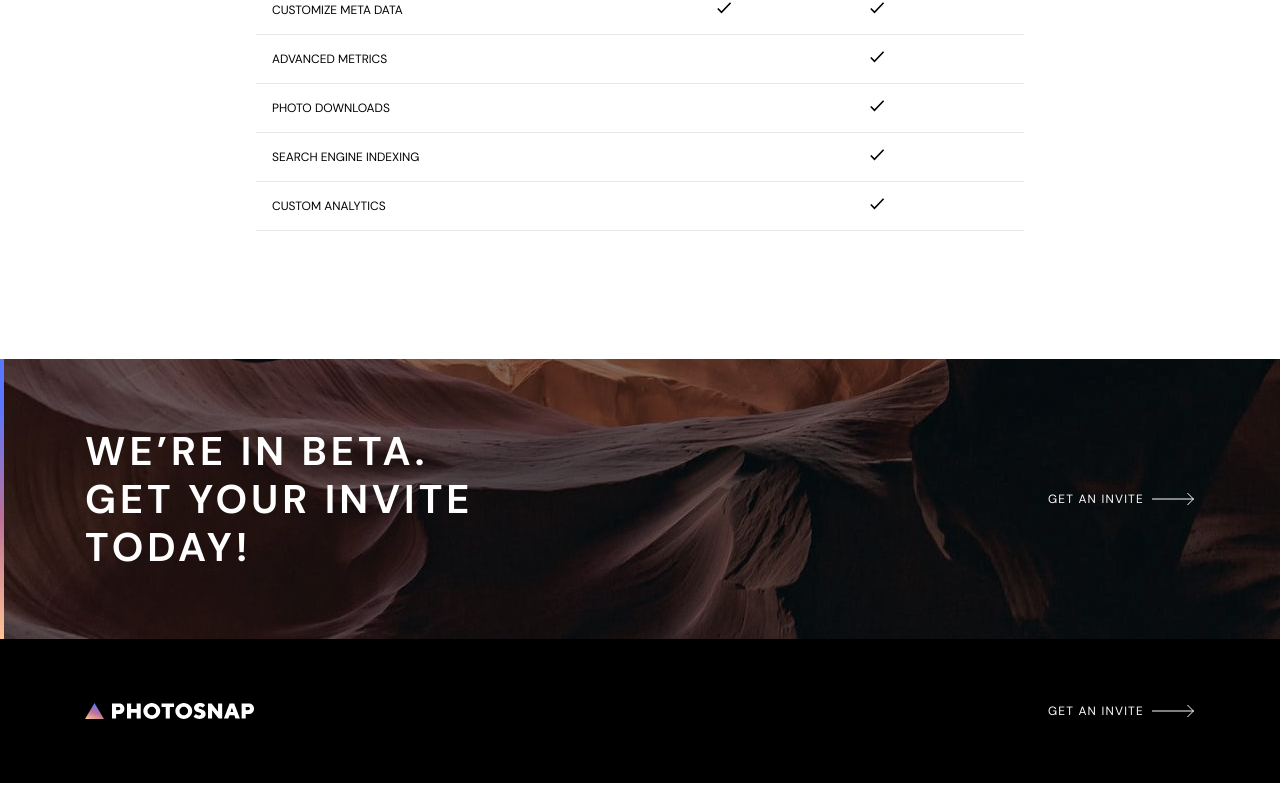
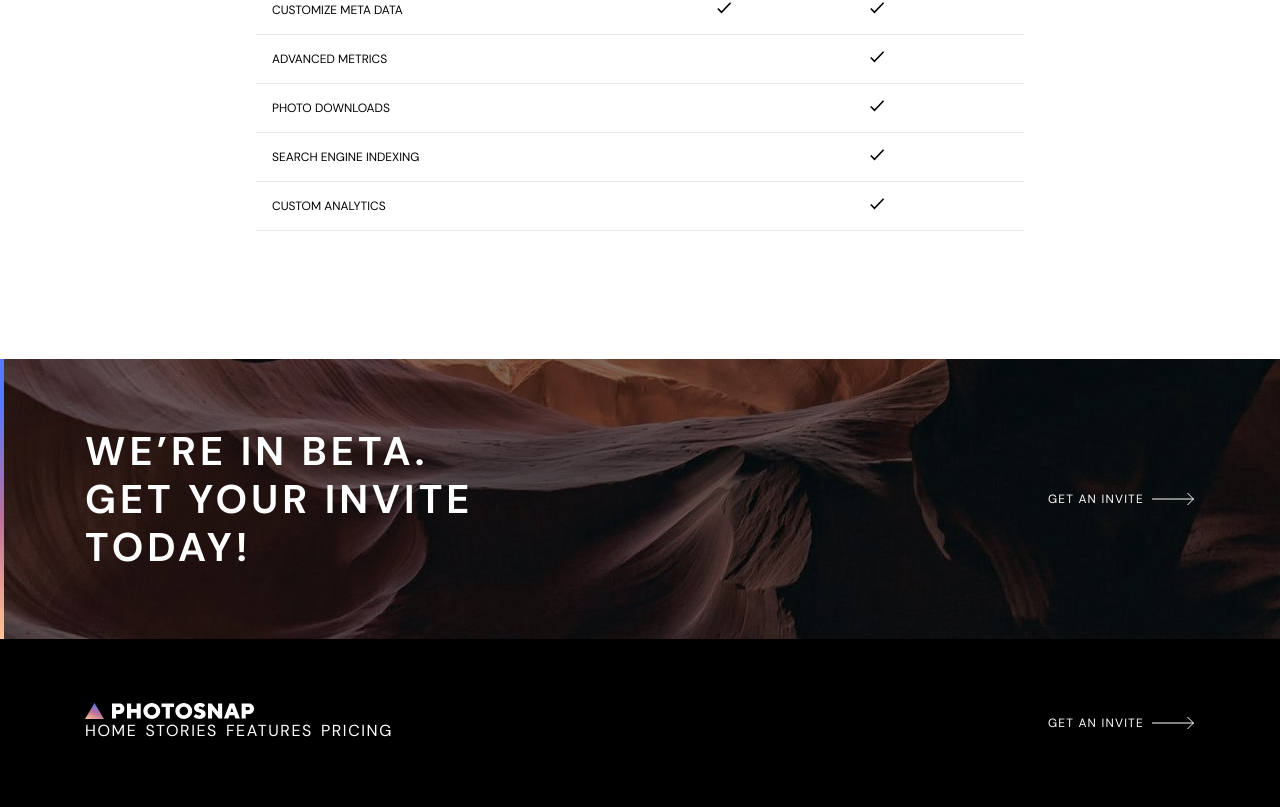
Before and after one commit to dominikrubroeder/photosnap-multi-page-website, a Next.js app: page /pricing in a window 1280 px wide. Shown: the part 1824-2631 px from the top of the page. Before the commit the page ends 2607 px from the top, so only its background shows below. Built offline with nearby package versions, Linux system fonts and the light colour scheme.

Commit message:
Refactor navigation UI and data

```diff
--- a/components/layout/Footer.tsx
+++ b/components/layout/Footer.tsx
@@ -2,6 +2,7 @@ import React from 'react';
 import Logo from '../svg/Logo';
 import Button from '../ui/Button';
 import Image from 'next/image';
+import Navigation from '../navigation/navigation';
 
 interface FooterProps {
   withBetaBanner?: boolean;
@@ -32,7 +33,11 @@ const Footer: React.FC<FooterProps> = ({ withBetaBanner = true }) => {
 
       <footer className="bg-black py-16 px-10 text-white">
         <div className="mx-auto flex max-w-[69.375rem] items-center justify-between">
-          <Logo />
+          <div>
+            <Logo />
+            <Navigation />
+          </div>
+
           <Button variant="text" text="Get an invite" />
         </div>
       </footer>
--- a/components/layout/Header.tsx
+++ b/components/layout/Header.tsx
@@ -1,8 +1,8 @@
 import React from 'react';
 import Logo from '../svg/Logo';
 import Button from '../ui/Button';
-import Link from 'next/link';
 import { motion } from 'framer-motion';
+import Navigation from '../navigation/navigation';
 
 const Header: React.FC = () => {
   return (
@@ -17,17 +17,7 @@ const Header: React.FC = () => {
           </button>
 
           <div className="absolute left-0 z-50 grid w-full justify-center gap-8 bg-white md:relative md:left-auto md:mt-0 md:flex md:justify-between md:py-0">
-            <ul className="grid gap-4 text-center md:flex md:flex-1 md:items-center md:justify-center md:gap-2 md:text-left">
-              <li className="cursor-pointer uppercase tracking-widest transition duration-300 hover:opacity-25">
-                <Link href="/stories">Stories</Link>
-              </li>
-              <li className="cursor-pointer uppercase tracking-widest transition duration-300 hover:opacity-25">
-                <Link href="/features">Features</Link>
-              </li>
-              <li className="cursor-pointer uppercase tracking-widest transition duration-300 hover:opacity-25">
-                <Link href="/pricing">Pricing</Link>
-              </li>
-            </ul>
+            <Navigation withHome={false} />
 
             <hr className="border-black opacity-25 md:hidden" />
 
--- /dev/null
+++ b/components/navigation/navigation.tsx
@@ -0,0 +1,30 @@
+import Link from 'next/link';
+import React from 'react';
+import { navigation } from '../../data/navigation';
+
+interface NavigationProps {
+  withHome?: boolean;
+}
+
+const Navigation: React.FC<NavigationProps> = ({ withHome = true }) => {
+  return (
+    <ul className="grid gap-4 text-center md:flex md:flex-1 md:items-center md:justify-center md:gap-2 md:text-left">
+      {withHome && (
+        <li className="cursor-pointer uppercase tracking-widest transition duration-300 hover:opacity-25">
+          <Link href="/">Home</Link>
+        </li>
+      )}
+
+      {navigation.map(({ title, href }, i) => (
+        <li
+          key={i}
+          className="cursor-pointer uppercase tracking-widest transition duration-300 hover:opacity-25"
+        >
+          <Link href={href}>{title}</Link>
+        </li>
+      ))}
+    </ul>
+  );
+};
+
+export default Navigation;
--- /dev/null
+++ b/data/navigation.ts
@@ -0,0 +1,19 @@
+export type NavigationItem = {
+  title: string;
+  href: string;
+};
+
+export const navigation: NavigationItem[] = [
+  {
+    title: 'Stories',
+    href: '/stories',
+  },
+  {
+    title: 'Features',
+    href: '/features',
+  },
+  {
+    title: 'Pricing',
+    href: '/pricing',
+  },
+];
--- a/tailwind.config.js
+++ b/tailwind.config.js
@@ -4,6 +4,9 @@ module.exports = {
     './pages/**/*.{js,ts,jsx,tsx}',
     './components/**/*.{js,ts,jsx,tsx}',
   ],
+  future: {
+    hoverOnlyWhenSupported: true,
+  },
   theme: {
     extend: {
       colors: {
```
